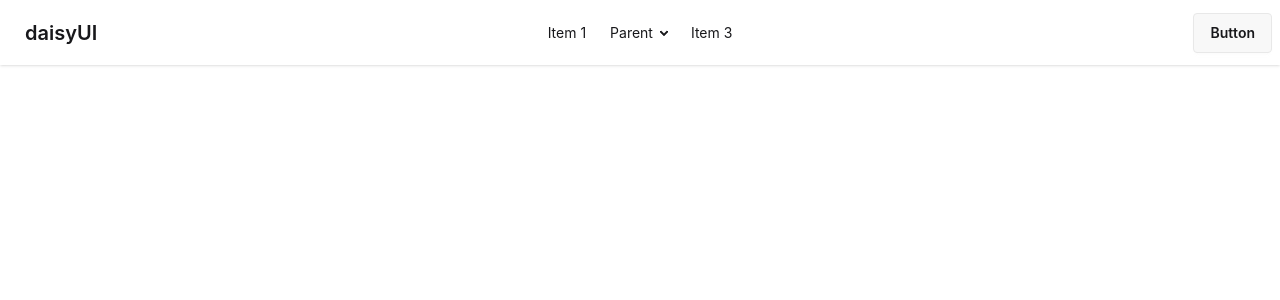
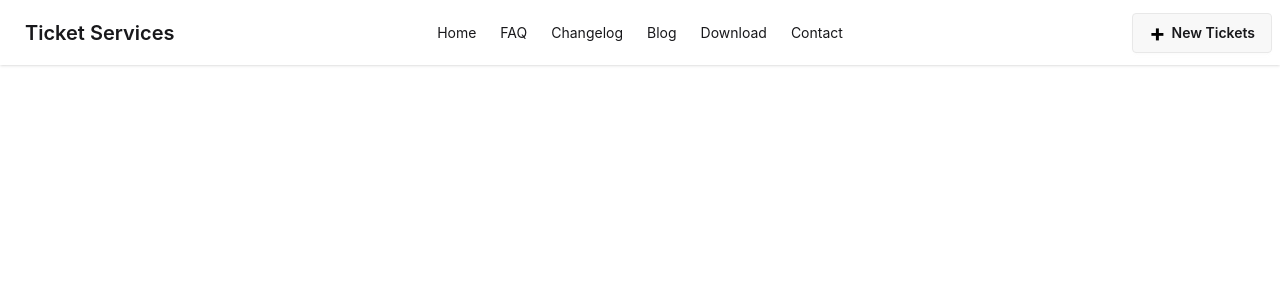
Before and after one commit to sumayaislamm/ticket-services, a React (Vite) app: page / in a window 1280 px wide. Shown: the top 300 px of the page. Built offline with nearby package versions, Linux system fonts and the light colour scheme.

Commit message:
navbar complete

```diff
--- a/src/App.jsx
+++ b/src/App.jsx
@@ -1,56 +1,24 @@
-import { useState } from 'react'
-import reactLogo from './assets/react.svg'
-import viteLogo from '/vite.svg'
 import './App.css'
+import { useState, useEffect } from 'react';
+import Navbar from './Navbar/Navbar'
 
 function App() {
-  const [count, setCount] = useState(0)
+  const [theme, setTheme] = useState('light'); // default light
+
+  useEffect(() => {
+    if (theme === 'dark') {
+      document.documentElement.classList.add('dark');
+    } else {
+      document.documentElement.classList.remove('dark');
+    }
+  }, [theme]);
 
   return (
     <>
-      <div className="navbar bg-base-100 shadow-sm">
-        <div className="navbar-start">
-          <div className="dropdown">
-            <div tabIndex={0} role="button" className="btn btn-ghost lg:hidden">
-              <svg xmlns="http://www.w3.org/2000/svg" className="h-5 w-5" fill="none" viewBox="0 0 24 24" stroke="currentColor"> <path strokeLinecap="round" strokeLinejoin="round" strokeWidth="2" d="M4 6h16M4 12h8m-8 6h16" /> </svg>
-            </div>
-            <ul
-              tabIndex="-1"
-              className="menu menu-sm dropdown-content bg-base-100 rounded-box z-1 mt-3 w-52 p-2 shadow">
-              <li><a>Item 1</a></li>
-              <li>
-                <a>Parent</a>
-                <ul className="p-2">
-                  <li><a>Submenu 1</a></li>
-                  <li><a>Submenu 2</a></li>
-                </ul>
-              </li>
-              <li><a>Item 3</a></li>
-            </ul>
-          </div>
-          <a className="btn btn-ghost text-xl">daisyUI</a>
-        </div>
-        <div className="navbar-center hidden lg:flex">
-          <ul className="menu menu-horizontal px-1">
-            <li><a>Item 1</a></li>
-            <li>
-              <details>
-                <summary>Parent</summary>
-                <ul className="p-2 bg-base-100 w-40 z-1">
-                  <li><a>Submenu 1</a></li>
-                  <li><a>Submenu 2</a></li>
-                </ul>
-              </details>
-            </li>
-            <li><a>Item 3</a></li>
-          </ul>
-        </div>
-        <div className="navbar-end">
-          <a className="btn">Button</a>
-        </div>
-      </div>
+      <Navbar />
+
     </>
-  )
+  );
 }
 
-export default App
+export default App;
--- /dev/null
+++ b/src/Navbar/Navbar.jsx
@@ -0,0 +1,41 @@
+import plusImg from '../assets/Vector.png'
+
+export default function Navbar() {
+    return (
+        <nav>
+            <div className="navbar bg-base-100 shadow-sm">
+                <div className="navbar-start">
+                    <div className="dropdown">
+                        <div tabIndex={0} role="button" className="btn btn-ghost lg:hidden">
+                            <svg xmlns="http://www.w3.org/2000/svg" className="h-5 w-5" fill="none" viewBox="0 0 24 24" stroke="currentColor"> <path strokeLinecap="round" strokeLinejoin="round" strokeWidth="2" d="M4 6h16M4 12h8m-8 6h16" /> </svg>
+                        </div>
+                        <ul
+                            tabIndex="-1"
+                            className="menu menu-sm dropdown-content bg-base-100 rounded-box z-1 mt-3 w-52 p-2 shadow">
+                            <li><a>Home</a></li>
+                            <li><a>FAQ</a></li>
+                            <li><a>Changelog</a></li>
+                            <li><a>Blog</a></li>
+                            <li><a>Download</a></li>
+                            <li><a>Contact</a></li>
+                        </ul>
+                    </div>
+                    <a className="btn btn-ghost text-xl">Ticket Services</a>
+                </div>
+                <div className="navbar-center hidden lg:flex">
+                    <ul className="menu menu-horizontal px-1">
+                        <li><a>Home</a></li>
+                        <li><a>FAQ</a></li>
+                        <li><a>Changelog</a></li>
+                        <li><a>Blog</a></li>
+                        <li><a>Download</a></li>
+                        <li><a>Contact</a></li>
+                    </ul>
+                </div>
+                <div className="navbar-end bg-base-100">
+                    <a className="btn"><span className="text-black text-2xl font-bold">+</span><span>New Tickets</span></a>
+                </div>
+            </div>
+        </nav>
+    )
+}
```
Also changed, not shown: src/assets/Vector.png (added).
